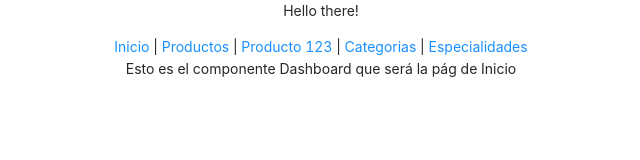
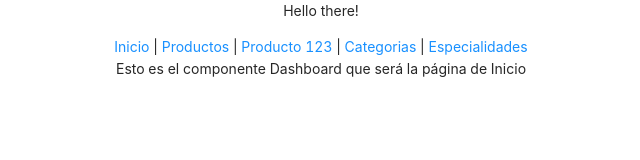
Before and after one commit to prgbono/laParadaReact, a React (Create React App) app: page / in a window 1280 px wide. Shown: the top 160 px of the page, without its empty margins (319-959 px from the left). Built offline with nearby package versions, Linux system fonts and the light colour scheme.

Commit message:
This is a silly change for checking user credentials from SourceTree

```diff
--- a/src/pages/Dashboard.js
+++ b/src/pages/Dashboard.js
@@ -5,7 +5,7 @@ import React from 'react'
 const Dashboard = () => {
   console.log('Component pages/Dashboard')
   return (
-    <p>Esto es el componente Dashboard que será la pág de Inicio</p>
+    <p>Esto es el componente Dashboard que será la página de Inicio</p>
   )
 }
 
```
